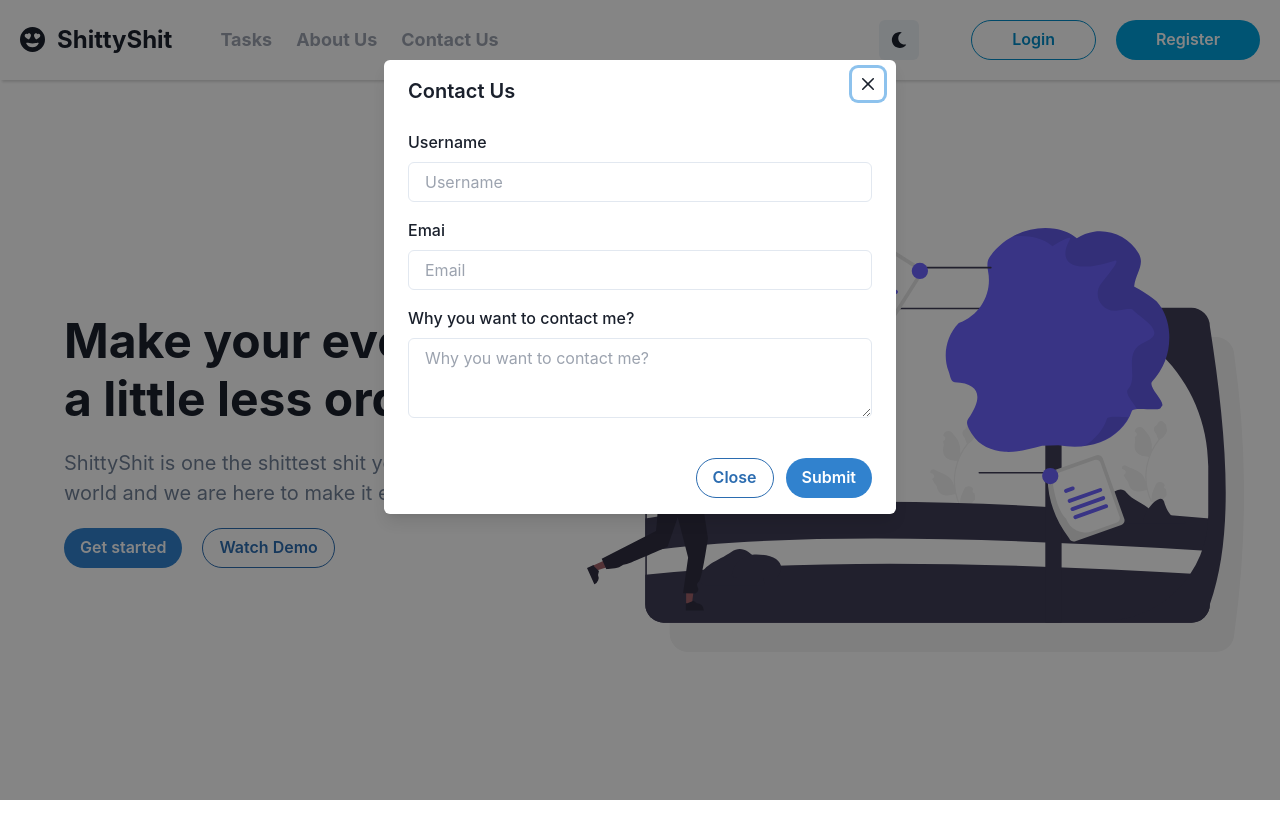
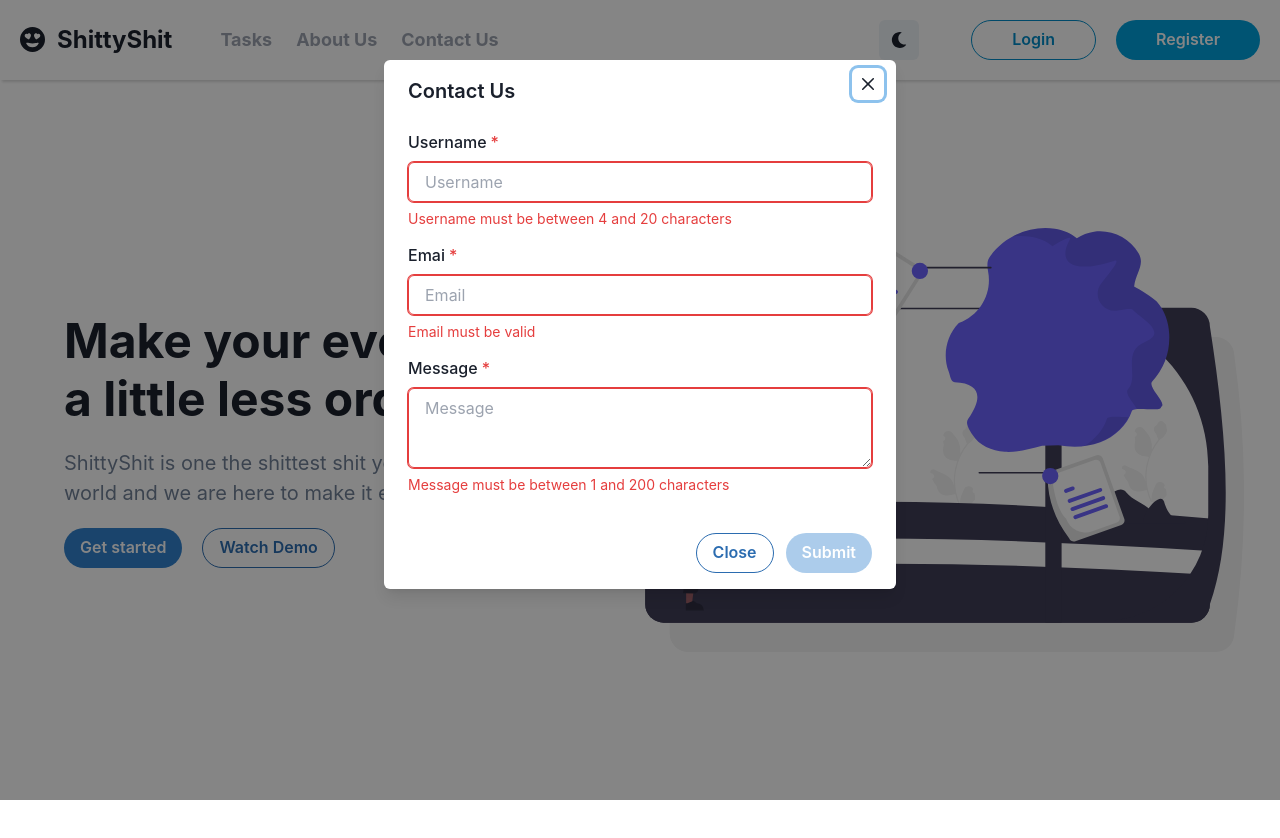
Before and after one commit to Mokshbajaj64/taskem, a React (Create React App) app in the folder client/: page / in a window 1280 px wide. Both pictures are taken after a click on the element "Contact Us". Shown: the top 838 px of the page. Built offline with nearby package versions, Linux system fonts and the light colour scheme.

Commit message:
contact modal stuff done

```diff
--- a/client/package.json
+++ b/client/package.json
@@ -13,6 +13,7 @@
     "@types/node": "^16.11.26",
     "@types/react": "^17.0.43",
     "@types/react-dom": "^17.0.14",
+    "axios": "^0.26.1",
     "framer-motion": "^3.10.6",
     "react": "^18.0.0",
     "react-dom": "^18.0.0",
--- a/client/src/components/ContactModal.tsx
+++ b/client/src/components/ContactModal.tsx
@@ -1,4 +1,5 @@
-import React from "react";
+import React, { useState } from "react";
+import axios from "axios";
 import {
   Modal,
   ModalOverlay,
@@ -12,6 +13,9 @@ import {
   FormLabel,
   Input,
   Textarea,
+  FormErrorMessage,
+  FormHelperText,
+  useToast,
 } from "@chakra-ui/react";
 
 type Props = {
@@ -19,7 +23,65 @@ type Props = {
   onClose: () => void;
 };
 
+type ContactType = {
+  username: string;
+  email: string;
+  message: string;
+};
+
 const ContactModal = (props: Props) => {
+  const toast = useToast();
+  const [loading, setLoading] = useState(false);
+  const [contactData, setContactData] = useState<ContactType>({
+    username: "",
+    email: "",
+    message: "",
+  });
+
+  const createContact = async () => {
+    setLoading(true);
+    await axios
+      .post("http://localhost:8000/api/contact", {
+        username: contactData?.username,
+        email: contactData?.email,
+        message: contactData?.message,
+      })
+      .then((response) => {
+        setLoading(false);
+        toast({
+          title: "Success",
+          description: "Contact form submitted successfully",
+          status: "success",
+          duration: 2000,
+          isClosable: true,
+        });
+        props.onClose();
+      })
+      .catch((error) => {
+        setLoading(false);
+        toast({
+          title: "Error",
+          description: "Oh no eat shit",
+          status: "error",
+          duration: 2000,
+          isClosable: true,
+        });
+        props?.onClose();
+      });
+  };
+
+  const contactSubmit = () => {
+    createContact();
+  };
+
+  const isUsernameError =
+    contactData?.username?.trim()?.length < 4 ||
+    contactData?.username?.trim()?.length > 20;
+  const isEmailError = !contactData?.email?.trim()?.includes("@");
+  const isMessageError =
+    contactData?.message?.trim()?.length < 1 ||
+    contactData?.message?.trim()?.length > 200;
+
   return (
     <Modal isOpen={props.isOpen} onClose={props.onClose} size={"lg"}>
       <ModalOverlay />
@@ -27,19 +89,55 @@ const ContactModal = (props: Props) => {
         <ModalHeader>Contact Us</ModalHeader>
         <ModalCloseButton autoFocus={false} />
         <ModalBody pb={6}>
-          <FormControl>
+          <FormControl isInvalid={isUsernameError} isRequired>
             <FormLabel>Username</FormLabel>
-            <Input placeholder="Username" />
+            <Input
+              placeholder="Username"
+              onChange={(e) => {
+                setContactData({ ...contactData, username: e.target.value });
+              }}
+            />
+            {contactData?.username?.trim()?.length >= 4 &&
+            contactData?.username?.trim()?.length <= 20 ? (
+              ""
+            ) : (
+              <FormErrorMessage>
+                Username must be between 4 and 20 characters
+              </FormErrorMessage>
+            )}
           </FormControl>
 
-          <FormControl mt={4}>
+          <FormControl mt={4} isRequired isInvalid={isEmailError}>
             <FormLabel>Emai</FormLabel>
-            <Input placeholder="Email" />
+            <Input
+              placeholder="Email"
+              onChange={(e) => {
+                setContactData({ ...contactData, email: e.target.value });
+              }}
+            />
+            {contactData?.email?.trim()?.includes("@") ? (
+              ""
+            ) : (
+              <FormErrorMessage>Email must be valid</FormErrorMessage>
+            )}
           </FormControl>
 
-          <FormControl mt={4}>
-            <FormLabel>Why you want to contact me?</FormLabel>
-            <Textarea placeholder="Why you want to contact me?" />
+          <FormControl mt={4} isRequired isInvalid={isMessageError}>
+            <FormLabel>Message</FormLabel>
+            <Textarea
+              placeholder="Message"
+              onChange={(e) => {
+                setContactData({ ...contactData, message: e.target.value });
+              }}
+            />
+            {contactData?.message?.trim()?.length >= 1 &&
+            contactData?.message?.trim()?.length <= 200 ? (
+              ""
+            ) : (
+              <FormErrorMessage>
+                Message must be between 1 and 200 characters
+              </FormErrorMessage>
+            )}
           </FormControl>
         </ModalBody>
 
@@ -53,9 +151,24 @@ const ContactModal = (props: Props) => {
           >
             Close
           </Button>
-          <Button colorScheme="blue" rounded={"full"}>
-            Submit
-          </Button>
+          {contactData?.username?.trim()?.length >= 4 &&
+          contactData?.username?.trim()?.length <= 20 &&
+          contactData?.email?.trim()?.includes("@") &&
+          contactData?.message?.trim()?.length >= 1 &&
+          contactData?.message?.trim()?.length <= 200 ? (
+            <Button
+              colorScheme="blue"
+              rounded={"full"}
+              onClick={contactSubmit}
+              isLoading={loading}
+            >
+              Submit
+            </Button>
+          ) : (
+            <Button colorScheme="blue" rounded={"full"} disabled>
+              Submit
+            </Button>
+          )}
         </ModalFooter>
       </ModalContent>
     </Modal>
```
Also changed, not shown: 1 other file (tests, documents, lock files or other folders).
